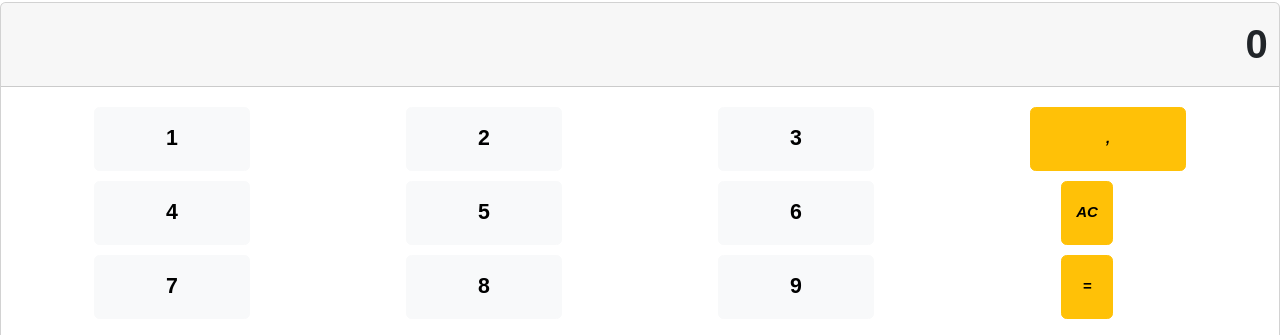
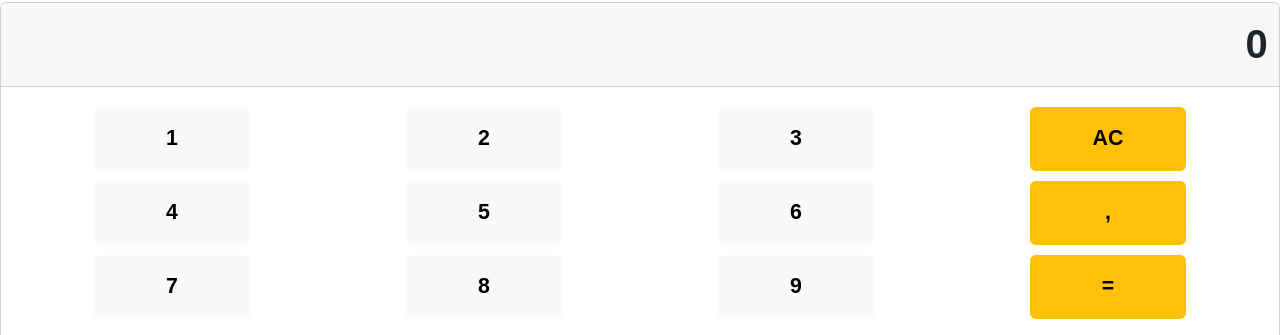
Before and after one commit to Isagaiteiro/Calculadora_Pitagoras, a plain HTML site: page Index.html in a window 1280 px wide. Shown: the part 304-639 px from the top of the page. Drawn offline with nearby package versions, Linux system fonts and the light colour scheme; a script that the page names is missing.

Commit message:
Formatando os botões da calculadora

```diff
--- a/Index.html
+++ b/Index.html
@@ -44,18 +44,16 @@
                         <button id="bt-num-4" type="button" class="btn btn-light btn-block">2</button>
                         <button id="bt-num-5" type="button" class="btn btn-light btn-block">5</button>
                         <button id="bt-num-6" type="button" class="btn btn-light btn-block">8</button>
-
                 </div>
                 <div class="collumn">
                         <button id="bt-num-7" type="button" class="btn btn-light btn-block">3</button>
                         <button id="bt-num-8" type="button" class="btn btn-light btn-block">6</button>
                         <button id="bt-num-9" type="button" class="btn btn-light btn-block">9</button>
-
                 </div>
                 <div class="collumn">
-                        <button id="bt-op-ponto" type="button" class="btn btn-warning btn-block"><i class="ponto">,</button>
-                        <button id="bt-op-ac" type="button" class="btn btn-warning btn-block"><i class="equal">AC</button>
-                        <button id="bt-op-equal" type="button" class="btn btn-warning btn-block"><i class="equal">=</button>
+                        <button id="bt-op-ac" type="button" class="btn btn-warning btn-block">AC</button>
+                        <button id="bt-op-ponto" type="button" class="btn btn-warning btn-block">,</button>
+                        <button id="bt-op-equal" type="button" class="btn btn-warning btn-block">=</button>
                 </div>
             </div>
         </div>
```
